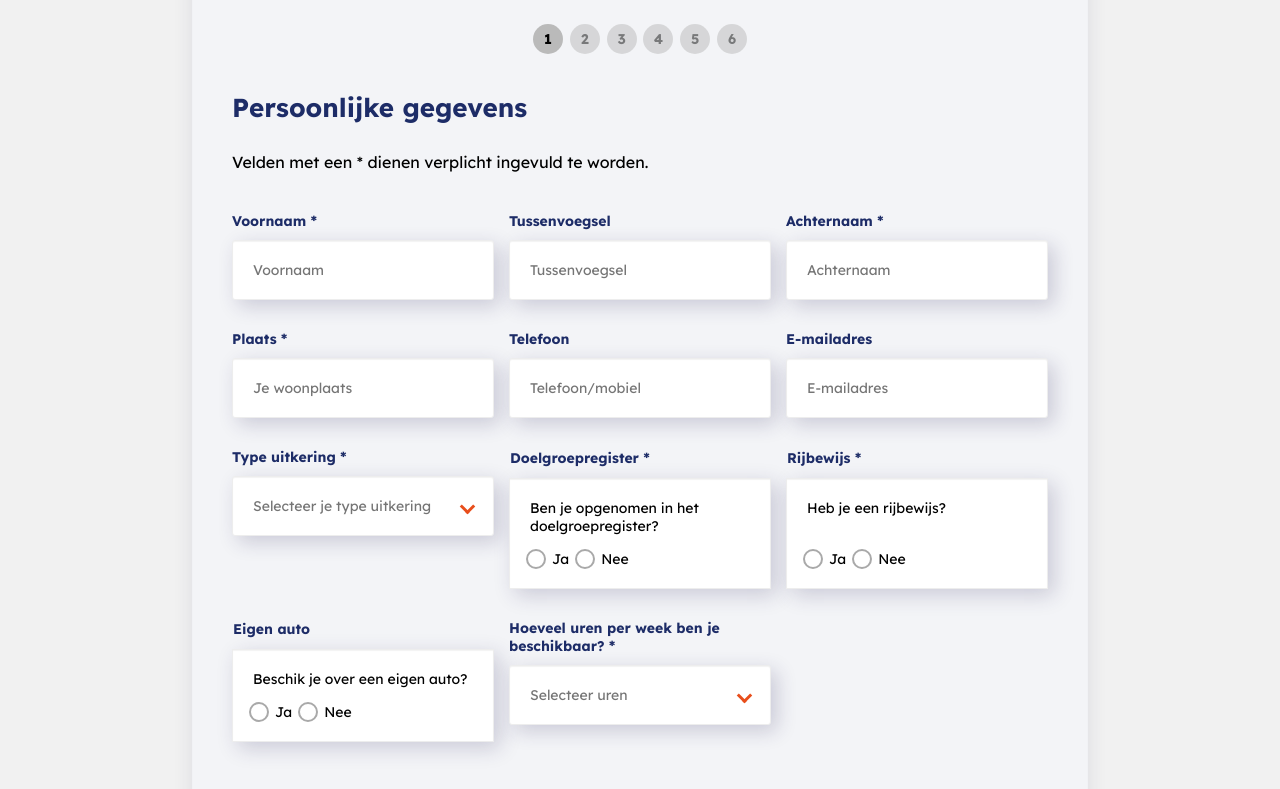
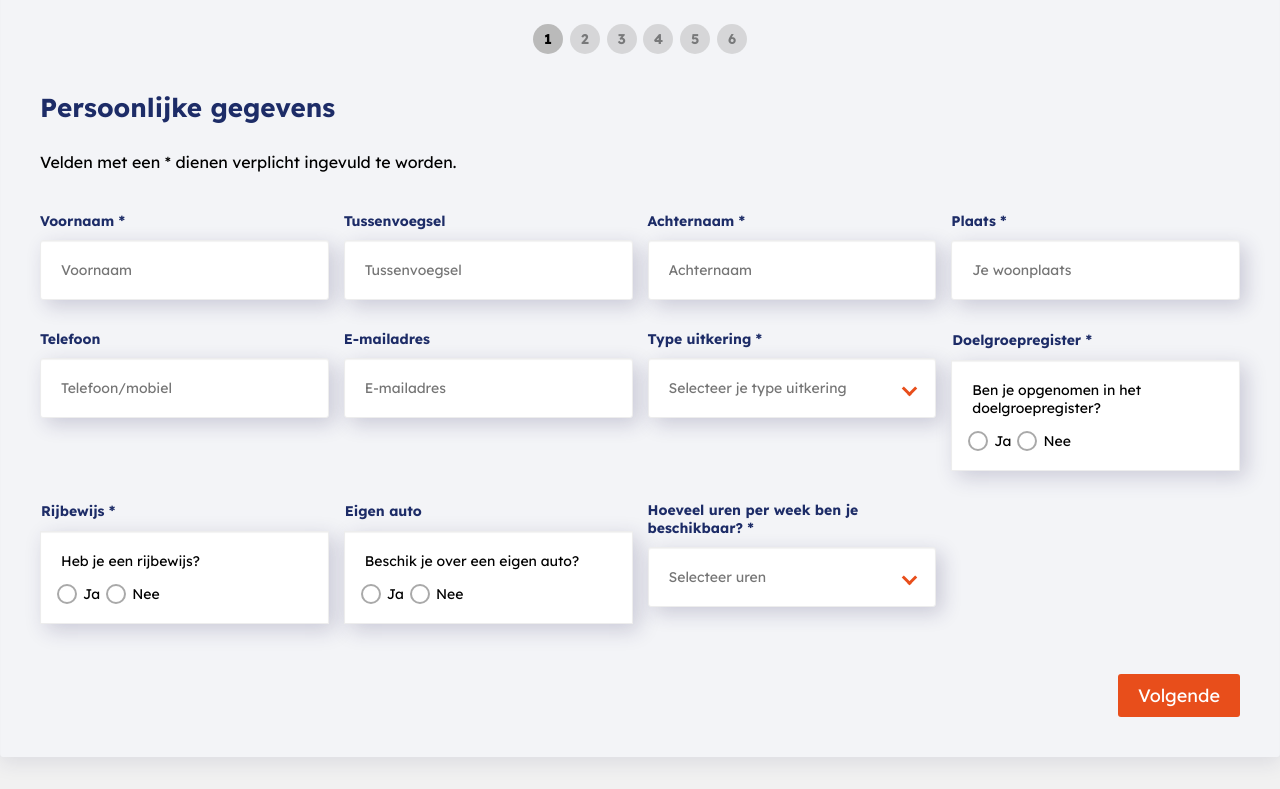
Before and after one commit to GeraldVeeneman/persoonlijk-profiel, a website: page index.html in a window 1280 px wide. Shown: the part 192-981 px from the top of the page. Drawn offline with Linux system fonts and the light colour scheme.

Commit message:
Form max width 144rem

```diff
--- a/sass/style.scss
+++ b/sass/style.scss
@@ -86,7 +86,7 @@ body {
     margin: 10rem auto;
     font-family: $font-primary;
     padding: 4rem;
-    width: 70%;
+    max-width: 144rem;
     min-width: 30rem;
     border-radius: 3px;
     box-shadow: 0 6px 20px var(--very-light-gray-1), inset 0 1px 1px var(--very-light-gray-2);
```
Also changed, not shown: css/style.css.
